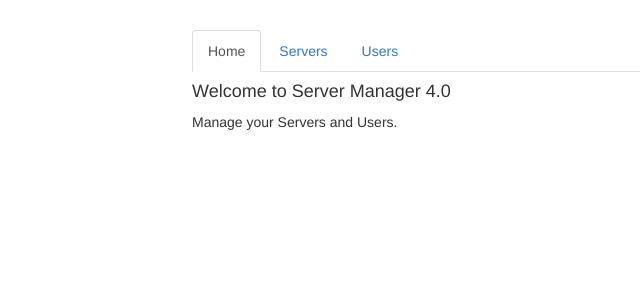
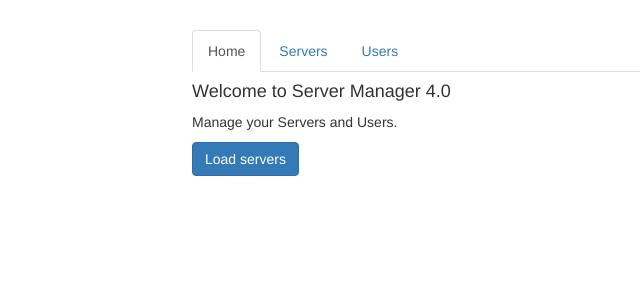
Before and after one commit to little-Dave/angular-routing, an Angular app: page / in a window 1280 px wide. Shown: the top 300 px of the page, without its empty margins (73-713 px from the left). Built offline with nearby package versions, Linux system fonts and the light colour scheme.

Commit message:
add button to home template
bind click events occuring on the this element to 'onLoadServers', a method yet to be added in home.component

```diff
--- a/src/app/home/home.component.html
+++ b/src/app/home/home.component.html
@@ -1,2 +1,3 @@
 <h4>Welcome to Server Manager 4.0</h4>
 <p>Manage your Servers and Users.</p>
+<button class="btn btn-primary" (click)="onLoadServers()">Load servers</button>
```
